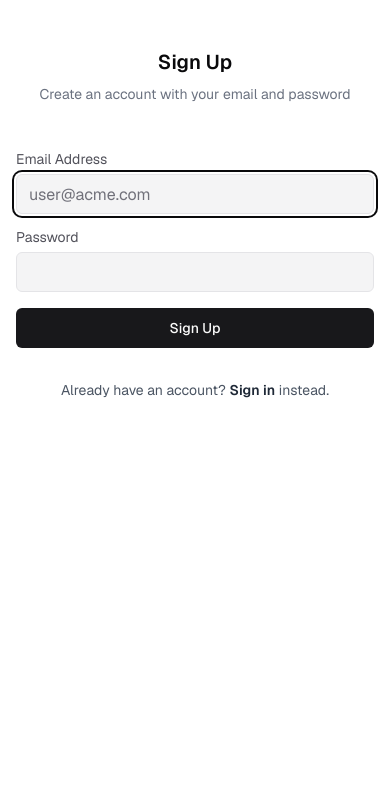
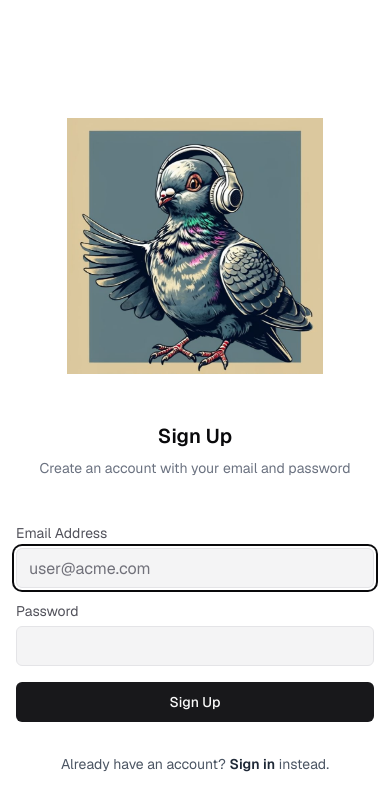
Before and after one commit to jhu7235/mr-pigeon-chatbot, a Next.js app: page /register in a window 390 px wide. Shown: the top 810 px of the page. Built offline with nearby package versions, Linux system fonts and the light colour scheme.

Commit message:
add logo for chatbot

```diff
--- a/app/(auth)/login/page.tsx
+++ b/app/(auth)/login/page.tsx
@@ -23,9 +23,8 @@ export default function Page() {
     },
   );
 
-  console.log('state', {state})
   useEffect(() => {
-    if(!state) return;
+    if (!state) return;
     if (state?.status === 'failed') {
       toast({
         type: 'error',
@@ -48,8 +47,13 @@ export default function Page() {
   };
 
   return (
-    <div className="flex h-dvh w-screen items-start pt-12 md:pt-0 md:items-center justify-center bg-background">
+    <div className="flex h-dvh w-screen items-center pt-12 md:pt-0 md:items-center justify-center bg-background">
       <div className="w-full max-w-md overflow-hidden rounded-2xl flex flex-col gap-12">
+        <img
+          src="/mr-pigeon-logo.png"
+          alt="Mr. Pigeon Logo"
+          className="w-64 h-64 mx-auto"
+        />
         <div className="flex flex-col items-center justify-center gap-2 px-4 text-center sm:px-16">
           <h3 className="text-xl font-semibold dark:text-zinc-50">Sign In</h3>
           <p className="text-sm text-gray-500 dark:text-zinc-400">
--- a/app/(auth)/register/page.tsx
+++ b/app/(auth)/register/page.tsx
@@ -24,7 +24,6 @@ export default function Page() {
   );
 
   useEffect(() => {
-    console.log('state', {state})
     if (state.status === 'user_exists') {
       toast({ type: 'error', description: 'Account already exists!' });
     } else if (state.status === 'failed') {
@@ -48,8 +47,13 @@ export default function Page() {
   };
 
   return (
-    <div className="flex h-dvh w-screen items-start pt-12 md:pt-0 md:items-center justify-center bg-background">
+    <div className="flex h-dvh w-screen items-center pt-12 md:pt-0 md:items-center justify-center bg-background">
       <div className="w-full max-w-md overflow-hidden rounded-2xl gap-12 flex flex-col">
+        <img
+          src="/mr-pigeon-logo.png"
+          alt="Mr. Pigeon Logo"
+          className="w-64 h-64 mx-auto"
+        />
         <div className="flex flex-col items-center justify-center gap-2 px-4 text-center sm:px-16">
           <h3 className="text-xl font-semibold dark:text-zinc-50">Sign Up</h3>
           <p className="text-sm text-gray-500 dark:text-zinc-400">
```
Also changed, not shown: components/overview.tsx (+18 -8 lines), middleware.ts (+6 -1 lines), public/mr-pigeon-logo.png (renamed from app/(chat)/mr-pigeon-logo.png), 1 other file (tests, documents, lock files or other folders).
